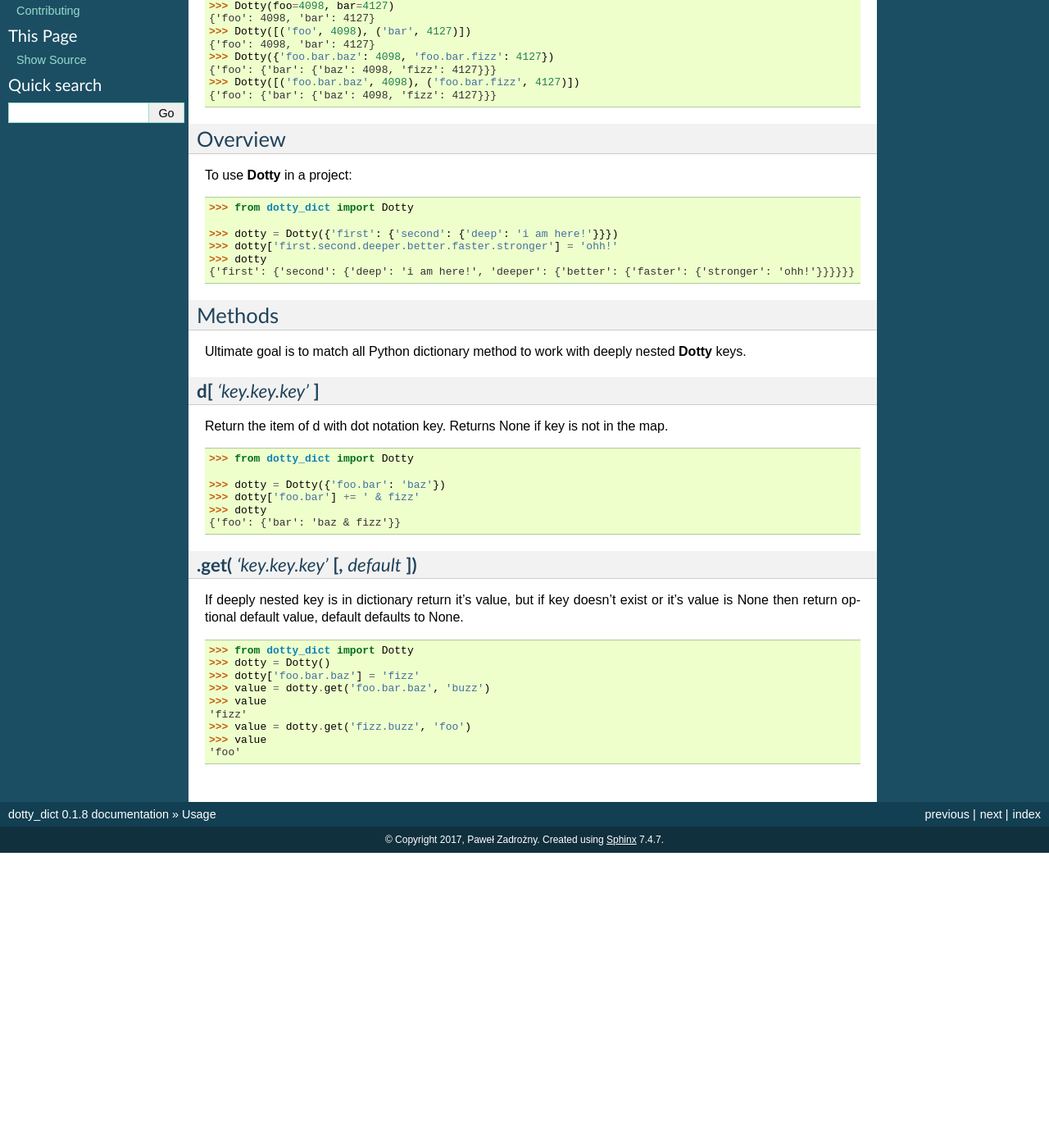
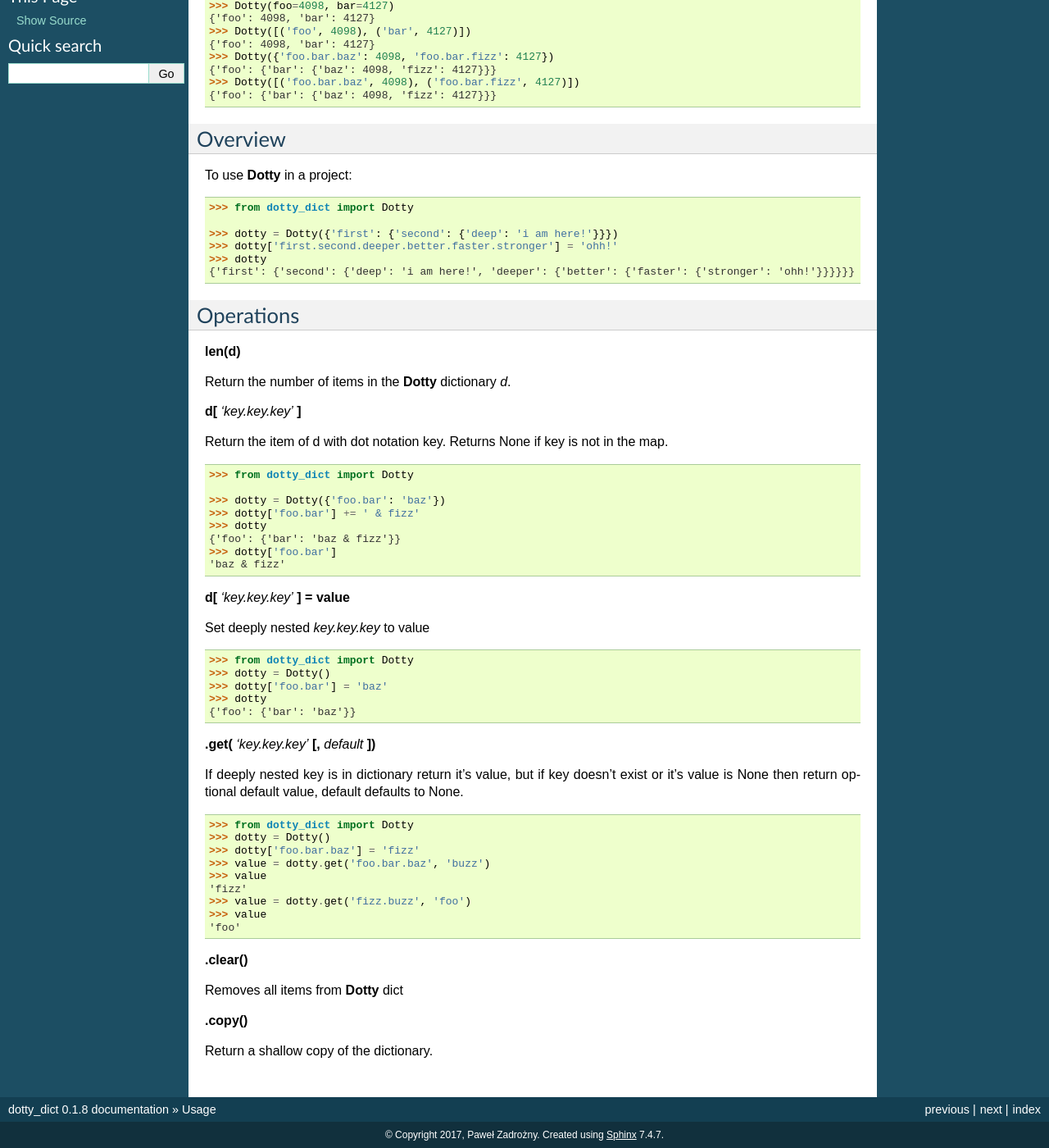
Before and after one commit to pawelzny/dotty_dict, a Sphinx documentation site: the page built from docs/usage.rst, in a window 1280 px wide and 1400 px high, scrolled down 255 px. Shown: the whole window at 82% size. Built offline with Sphinx 7.4.7, drawn with Linux system fonts in a browser that asks for light colours; pages that are not in the unit, such as notebooks, are missing from menus; before the commit the page ends 1295 px from its top, so only the background shows below that; some of the changed text lies outside the part shown.

Commit message:
docs update

```diff
--- a/README.rst
+++ b/README.rst
@@ -23,6 +23,8 @@
 Dotty dict-like object allow to access deeply nested keys using dot notation.
 Create Dotty from dict or other dict-like object to use magic of Dotty.
 
+Ultimate goal is to match all Python dictionary method to work with deeply nested **Dotty** keys.
+
 
 * Free software: MIT license
 * Documentation: https://dotty-dict.readthedocs.io.
--- a/docs/usage.rst
+++ b/docs/usage.rst
@@ -33,13 +33,14 @@ To use **Dotty** in a project::
     >>> dotty
     {'first': {'second': {'deep': 'i am here!', 'deeper': {'better': {'faster': {'stronger': 'ohh!'}}}}}}
 
-Methods
--------
+Operations
+----------
 
-Ultimate goal is to match all Python dictionary method to work with deeply nested **Dotty** keys.
+**len(d)**
+
+Return the number of items in the **Dotty** dictionary *d*.
 
 **d[** *'key.key.key'* **]**
-++++++++++++++++++++++++++++
 
 Return the item of d with dot notation key. Returns None if key is not in the map.
 
@@ -51,10 +52,22 @@ Return the item of d with dot notation key. Returns None if key is not in the ma
     >>> dotty['foo.bar'] += ' & fizz'
     >>> dotty
     {'foo': {'bar': 'baz & fizz'}}
+    >>> dotty['foo.bar']
+    'baz & fizz'
 
+**d[** *'key.key.key'* **] = value**
+
+Set deeply nested *key.key.key* to value
+
+::
+
+    >>> from dotty_dict import Dotty
+    >>> dotty = Dotty()
+    >>> dotty['foo.bar'] = 'baz'
+    >>> dotty
+    {'foo': {'bar': 'baz'}}
 
 **.get(** *'key.key.key'* **[,** *default* **])**
-+++++++++++++++++++++++++++++++++++++++++++++++++
 
 If deeply nested key is in dictionary return it's value,
 but if key doesn't exist or it's value is None then return optional default value,
@@ -71,3 +84,11 @@ default defaults to None.
     >>> value = dotty.get('fizz.buzz', 'foo')
     >>> value
     'foo'
+
+**.clear()**
+
+Removes all items from **Dotty** dict
+
+**.copy()**
+
+Return a shallow copy of the dictionary.
```
